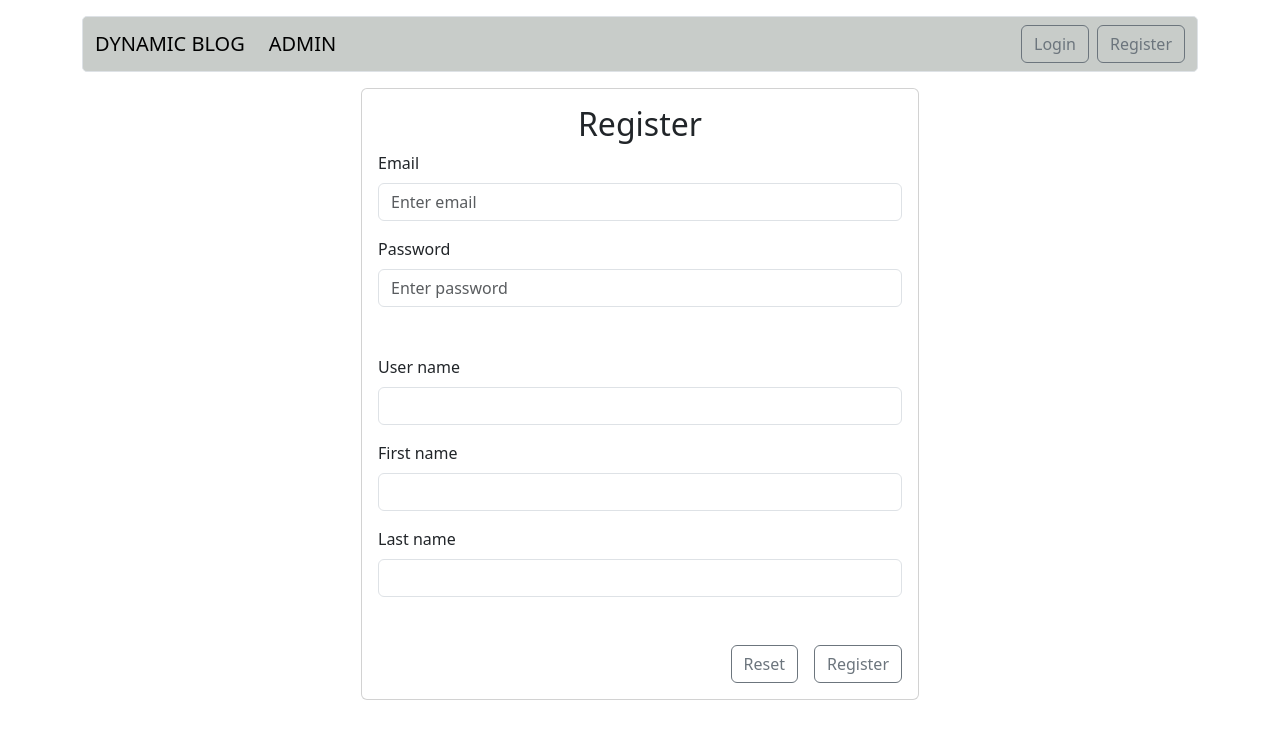
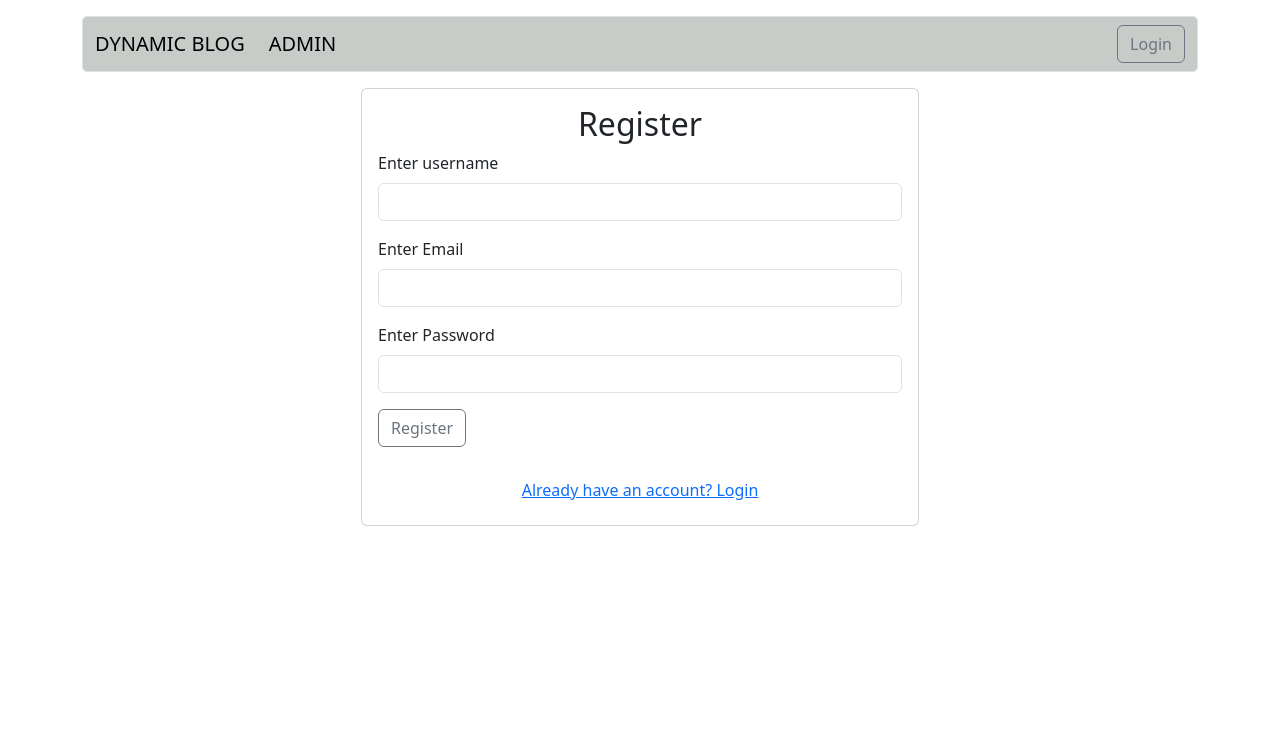
Before and after one commit to RamprosadG/Dynamic-Blog-Server, a React (Vite) app in the folder client/: page /register in a window 1280 px wide. Shown: the top 738 px of the page. Built offline with nearby package versions, Linux system fonts and the light colour scheme.

Commit message:
Change the style of header, login, register components and update the backend code.

```diff
--- a/client/src/components/Layout/Header.jsx
+++ b/client/src/components/Layout/Header.jsx
@@ -6,7 +6,7 @@ import { Link } from "react-router-dom";
 const Header = () => {
   return (
     <Navbar expand="md" className="header-style border mt-3">
-      <Container fluid>
+      <Container>
         <div className="d-flex justify-content-start">
           <div className="me-4">
             <Link className="header-text-style" to="/">
@@ -22,12 +22,7 @@ const Header = () => {
 
         <div className="d-flex justify-content-end">
           <Link to="/login">
-            <Button variant="outline-secondary" className="me-2">
-              Login
-            </Button>
-          </Link>
-          <Link to="/register">
-            <Button variant="outline-secondary">Register</Button>
+            <Button variant="outline-secondary">Login</Button>
           </Link>
         </div>
       </Container>
--- a/client/src/pages/common/LoginPage.jsx
+++ b/client/src/pages/common/LoginPage.jsx
@@ -1,12 +1,12 @@
 import axios from "axios";
 import React, { useState } from "react";
 import { Form, Button } from "react-bootstrap";
-import { Navigate } from "react-router-dom";
+import { useNavigate } from "react-router-dom";
 
 const LoginPage = () => {
-  const [navigate, setNavigate] = useState(false);
   const [email, setEmail] = useState("");
   const [password, setPassword] = useState("");
+  const navigate = useNavigate();
 
   const handleEmailChange = (e) => {
     setEmail(e.target.value);
@@ -21,6 +21,10 @@ const LoginPage = () => {
     console.log("Forgot password clicked");
   };
 
+  const handleNavigateRegisterPage = () => {
+    navigate("/register");
+  };
+
   const handleLogin = async (e) => {
     e.preventDefault();
     try {
@@ -31,8 +35,7 @@ const LoginPage = () => {
       await axios
         .post("http://localhost:5000/login", formData)
         .then((response) => {
-          const successfulResponse = "You are logged in successfully.";
-          response.data.message === successfulResponse && setNavigate(true);
+          response.data.success && navigate("/");
           alert(response.data.message);
         });
     } catch (error) {
@@ -40,15 +43,9 @@ const LoginPage = () => {
     }
   };
 
-  const handleReset = () => {
-    setEmail("");
-    setPassword("");
-  };
-
   return (
     <>
       <div className="d-flex justify-content-center">
-        {navigate && <Navigate to="/admin/home" />}
         <div className="card card-width mt-3">
           <div className="card-body">
             <div className="card-title text-center">
@@ -57,28 +54,24 @@ const LoginPage = () => {
 
             <Form>
               <Form.Group className="mb-3" controlId="formBasicEmail">
-                <Form.Label>Email</Form.Label>
+                <Form.Label>Enter email</Form.Label>
                 <Form.Control
                   type="email"
-                  placeholder="Enter email"
                   value={email}
                   onChange={handleEmailChange}
                 />
               </Form.Group>
 
               <Form.Group className="mb-3" controlId="formBasicPassword">
-                <Form.Label>Password</Form.Label>
+                <Form.Label>Enter password</Form.Label>
                 <Form.Control
                   type="password"
-                  placeholder="Enter password"
                   value={password}
                   onChange={handlePasswordChange}
                 />
               </Form.Group>
-              <div className="d-flex justify-content-end mt-3">
-                <Button variant="outline-secondary" onClick={handleReset}>
-                  Reset
-                </Button>
+              <div className="d-flex justify-content-between mt-3">
+                <div>
                   <Button
                     variant="outline-secondary"
                     className="ms-3"
@@ -87,9 +80,17 @@ const LoginPage = () => {
                     Login
                   </Button>
                 </div>
+                <div>
                   <Button variant="link" onClick={handleForgotPassword}>
                     Forgot Password?
                   </Button>
+                </div>
+              </div>
+              <div className="d-flex justify-content-center mt-4">
+                <Button variant="link" onClick={handleNavigateRegisterPage}>
+                  Create an account
+                </Button>
+              </div>
             </Form>
           </div>
         </div>
--- a/client/src/pages/common/RegisterPage.jsx
+++ b/client/src/pages/common/RegisterPage.jsx
@@ -1,13 +1,13 @@
 import axios from "axios";
 import React, { useState } from "react";
 import { Form, Button } from "react-bootstrap";
+import { useNavigate } from "react-router-dom";
 
 const RegisterPage = () => {
   const [userName, setUserName] = useState("");
   const [email, setEmail] = useState("");
-  const [firstName, setFirstName] = useState("");
-  const [lastName, setLastName] = useState("");
   const [password, setPassword] = useState("");
+  const navigate = useNavigate();
 
   const handleUserNameChange = (e) => {
     setUserName(e.target.value);
@@ -17,16 +17,12 @@ const RegisterPage = () => {
     setEmail(e.target.value);
   };
 
-  const handleFirstNameChange = (e) => {
-    setFirstName(e.target.value);
+  const handlePasswordChange = (e) => {
+    setPassword(e.target.value);
   };
 
-  const handleLastNameChange = (e) => {
-    setLastName(e.target.value);
-  };
-
-  const handlePasswordChange = (e) => {
-    setPassword(e.target.value);
+  const handleNavigateLoginPage = () => {
+    navigate("/login");
   };
 
   const handleRegister = async (e) => {
@@ -36,27 +32,17 @@ const RegisterPage = () => {
       const formData = {
         userName: userName,
         email: email,
-        firstName: firstName,
-        lastName: lastName,
         password: password,
       };
-      console.log(formData);
       await axios
         .post("http://localhost:5000/register", formData)
         .then((response) => {
+          navigate("/login");
           alert(response.data.message);
         });
     } catch (error) {
       console.log("There is an error", error);
     }
-  };
-
-  const handleReset = () => {
-    setUserName("");
-    setEmail("");
-    setFirstName("");
-    setLastName("");
-    setPassword("");
   };
 
   return (
@@ -67,63 +53,41 @@ const RegisterPage = () => {
             <div className="card-title text-center">
               <h2>Register</h2>
             </div>
+            <Form.Group className="mb-3" controlId="formBasicUserName">
+              <Form.Label>Enter username</Form.Label>
+              <Form.Control
+                type="text"
+                value={userName}
+                onChange={handleUserNameChange}
+              />
+            </Form.Group>
             <Form>
               <Form.Group className="mb-3" controlId="formBasicEmail">
-                <Form.Label>Email</Form.Label>
+                <Form.Label>Enter Email</Form.Label>
                 <Form.Control
                   type="email"
-                  placeholder="Enter email"
                   value={email}
                   onChange={handleEmailChange}
                 />
               </Form.Group>
 
-              <Form.Group className="mb-5" controlId="formBasicPassword">
-                <Form.Label>Password</Form.Label>
+              <Form.Group controlId="formBasicPassword">
+                <Form.Label>Enter Password</Form.Label>
                 <Form.Control
                   type="password"
-                  placeholder="Enter password"
                   value={password}
                   onChange={handlePasswordChange}
                 />
               </Form.Group>
 
-              <Form.Group className="mb-3" controlId="formBasicUserName">
-                <Form.Label>User name</Form.Label>
-                <Form.Control
-                  type="text"
-                  value={userName}
-                  onChange={handleUserNameChange}
-                />
-              </Form.Group>
-              <Form.Group className="mb-3" controlId="formBasicFirstName">
-                <Form.Label>First name</Form.Label>
-                <Form.Control
-                  type="text"
-                  value={firstName}
-                  onChange={handleFirstNameChange}
-                />
-              </Form.Group>
-
-              <Form.Group className="mb-3" controlId="formBasicLastName">
-                <Form.Label>Last name</Form.Label>
-                <Form.Control
-                  type="text"
-                  value={lastName}
-                  onChange={handleLastNameChange}
-                />
-              </Form.Group>
-
-              <div className="d-flex justify-content-end mt-5">
-                <Button
-                  variant="outline-secondary"
-                  className="me-3"
-                  onClick={handleReset}
-                >
-                  Reset
-                </Button>
+              <div className="mt-3">
                 <Button variant="outline-secondary" onClick={handleRegister}>
                   Register
+                </Button>
+              </div>
+              <div className="d-flex justify-content-center mt-4">
+                <Button variant="link" onClick={handleNavigateLoginPage}>
+                  Already have an account? Login
                 </Button>
               </div>
             </Form>
```
Also changed, not shown: 2 other files (tests, documents, lock files or other folders). Lines whose indentation alone changed are shown as unchanged.
